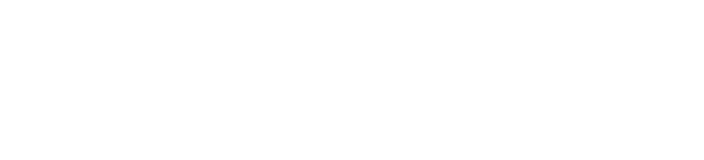
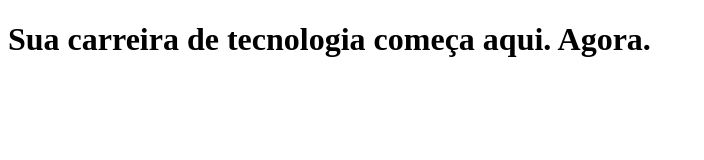
Before and after one commit to zTiagok/Trybe-Bloco3, a plain HTML site: page trybe.html in a window 1280 px wide. Shown: the whole page, without its empty margins (0-704 px from the left). Drawn offline with Linux system fonts and the light colour scheme.

Commit message:
c1 - Adiçao de um titulo em <h1> e alteraçao do titulo da guia.

```diff
--- a/trybe.html
+++ b/trybe.html
@@ -4,9 +4,9 @@
     <meta charset="UTF-8">
     <meta http-equiv="X-UA-Compatible" content="IE=edge">
     <meta name="viewport" content="width=device-width, initial-scale=1.0">
-    <title>Document</title>
+    <title>Trybe</title>
 </head>
 <body>
-
+    <h1> Sua carreira de tecnologia começa aqui. Agora. </h1>
 </body>
 </html>
```
